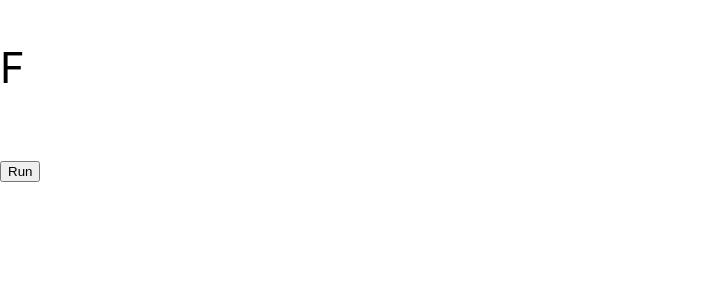
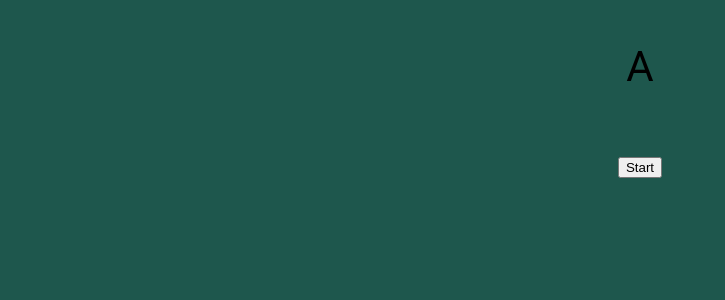
Before and after one commit to Qarls/letter-picker, a React (Create React App) app: page / in a window 1280 px wide. Shown: the top 300 px of the page, without its empty margins (0-725 px from the left). Built offline with nearby package versions, Linux system fonts and the light colour scheme.

Commit message:
introduce letterPicker basic functionality, still bugged

```diff
--- a/src/App.js
+++ b/src/App.js
@@ -1,5 +1,5 @@
 import './App.css';
-import Picker from './Picker';
+import Picker from './Components/Picker';
 const BASE_ALPHABET = [
   'A',
   'B',
--- /dev/null
+++ b/src/Components/Letter.js
@@ -0,0 +1,9 @@
+import React, {useState} from 'react'
+
+const Letter = ({letters, currentLetter}) => {
+return(
+    <p>{letters[currentLetter]}</p>
+  )
+}
+
+export default Letter
--- /dev/null
+++ b/src/Components/Picker.js
@@ -0,0 +1,37 @@
+import React, {useState} from 'react'
+import Letter from './Letter'
+let intervalId;
+let counter;
+const Picker = ({style, letters}) => {
+  const [isRunning, toggleRunning] = useState(true);
+  const [currentLetter, pickLetter] = useState(() => {
+    return 0
+  });
+
+  function handleRunClick() {
+    toggleRunning(!isRunning)
+    if (isRunning  ) {
+      intervalId = setInterval(nextLetter, 500)
+    }
+    else
+      return clearInterval(intervalId)
+  }
+  function nextLetter() {
+    console.log(currentLetter)
+    counter = currentLetter;
+    pickLetter(prevLetter => prevLetter + 1)
+    console.log(counter);
+
+  }
+
+  return (
+    <div style={style}>
+        <Letter currentLetter={currentLetter} letters={letters} />
+        <button onClick={handleRunClick}>{isRunning ? 'Start' : 'Stop'}</button>
+
+
+    </div>
+  )
+}
+
+export default Picker
--- a/src/Picker.js
+++ /dev/null
@@ -1,15 +0,0 @@
-import React, {useState} from 'react'
-
-const Picker = ({style, letters}) => {
-
-
-  return (
-    <div style={style}>
-        <p>{letters[5]}</p>
-        <button>Run</button>
-
-    </div>
-  )
-}
-
-export default Picker
--- a/src/index.css
+++ b/src/index.css
@@ -1,10 +1,12 @@
 body {
   margin: 0;
-  font-family: -apple-system, BlinkMacSystemFont, 'Segoe UI', 'Roboto', 'Oxygen',
+  font-family: 'Roboto', 'Oxygen',
     'Ubuntu', 'Cantarell', 'Fira Sans', 'Droid Sans', 'Helvetica Neue',
     sans-serif;
   -webkit-font-smoothing: antialiased;
   -moz-osx-font-smoothing: grayscale;
+  text-align: center;
+  background-color: #1e574d;
 }
 
 code {
```
